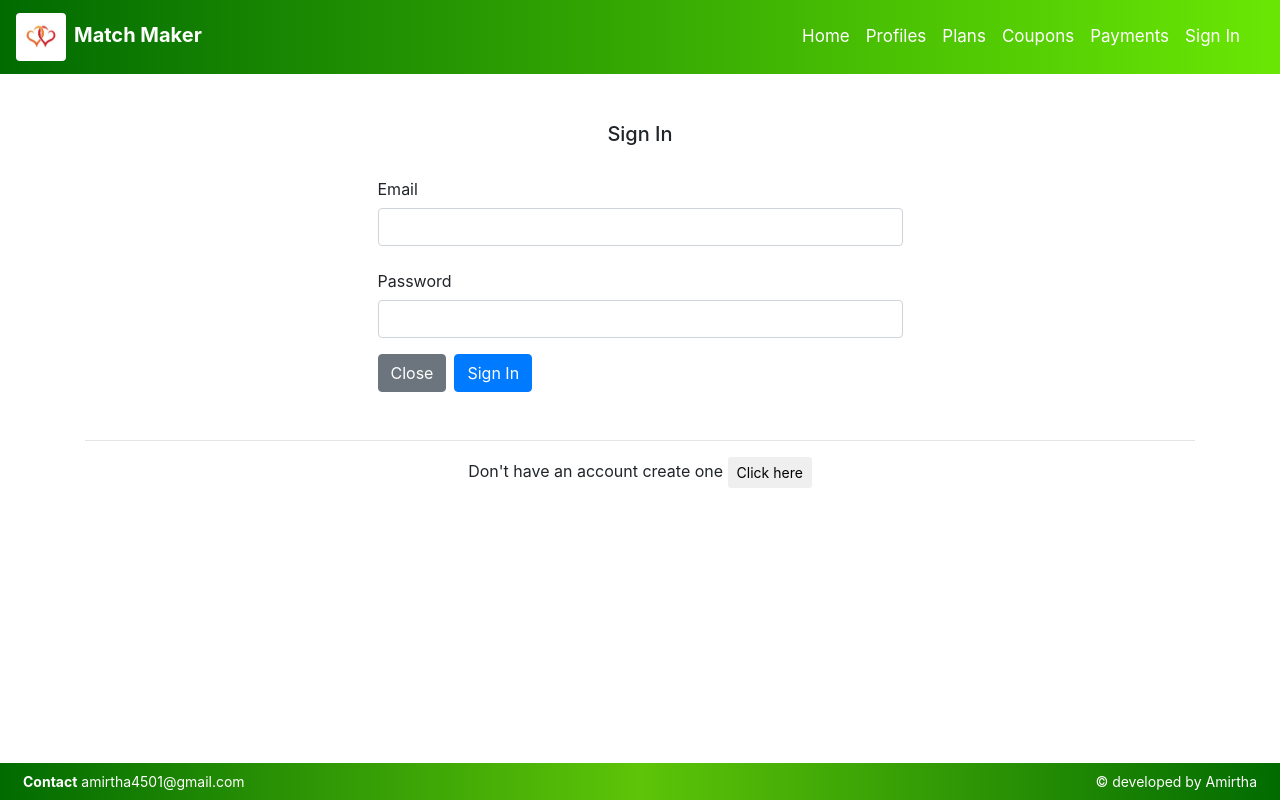
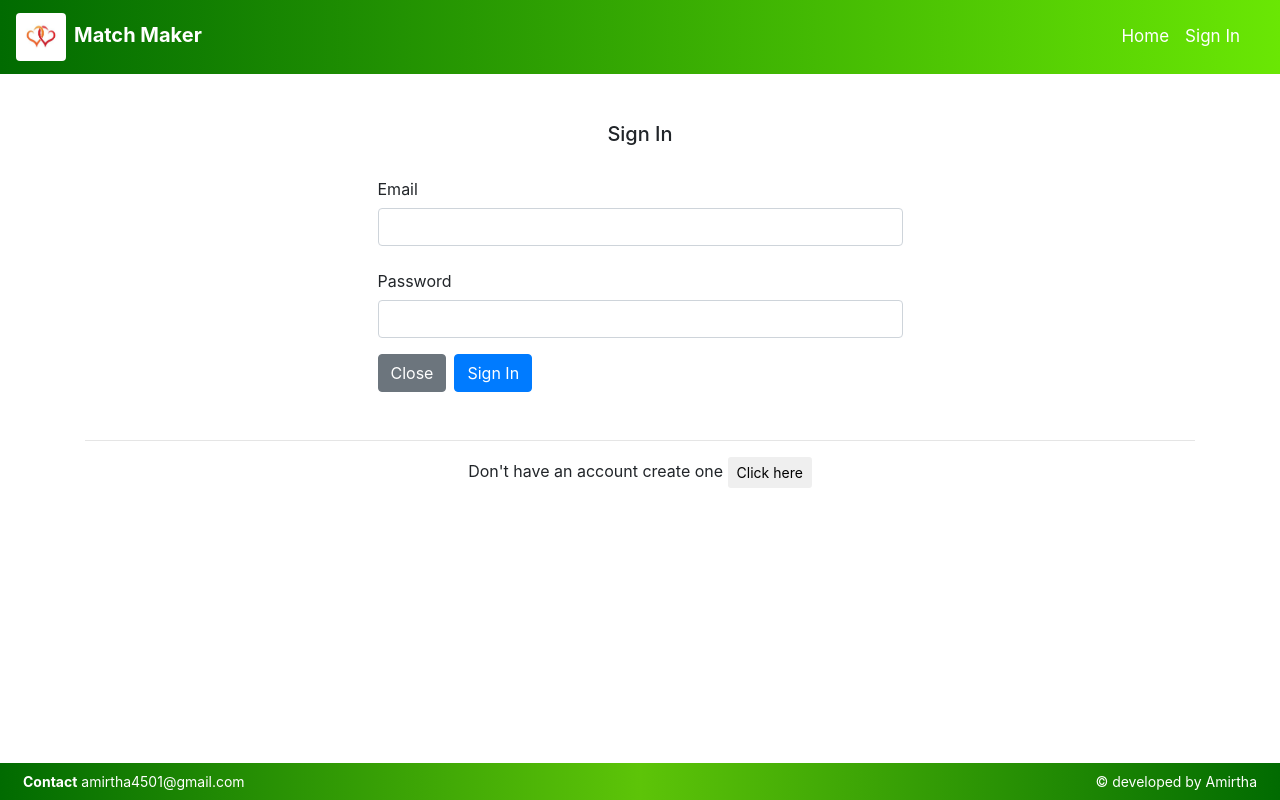
Before and after one commit to amirtha4501/MatchMaker-UI, an Angular app: page /auth in a window 1280 px wide. Built offline with nearby package versions, Linux system fonts and the light colour scheme.

Commit message:
Fix: Minor updates in authentication

```diff
--- a/src/app/auth/auth.component.ts
+++ b/src/app/auth/auth.component.ts
@@ -36,6 +36,7 @@ export class AuthComponent {
       (res: any) => {
         this.profilesService.token = res.accessToken;
         localStorage.setItem("token", res.accessToken);
+        localStorage.setItem("user_id", res.user_id);
         alert("Successfully Logged In");
         this.authLoginForm.reset();
         this.router.navigate(['/home']);
@@ -52,6 +53,7 @@ export class AuthComponent {
       (res: any) => {
         this.profilesService.token = res.accessToken;
         localStorage.setItem("token", res.accessToken);
+        localStorage.setItem("user_id", res.user_id);
         alert("Successfully created");
         this.authForm.reset();
         this.router.navigate(['/home']);
--- a/src/app/header/header.component.html
+++ b/src/app/header/header.component.html
@@ -14,10 +14,10 @@
 
       <ul class="navbar-nav ml-auto">
           <li class="nav-item"><a class="nav-link" routerLink='/home'>Home</a></li>
-          <li class="nav-item"><a class="nav-link" routerLink='/profiles'>Profiles</a></li>
-          <li class="nav-item"><a class="nav-link" routerLink='/plans'>Plans</a></li>
-          <li class="nav-item"><a class="nav-link" routerLink='/coupons'>Coupons</a></li>
-          <li class="nav-item"><a class="nav-link" routerLink='/payments'>Payments</a></li>
+          <li class="nav-item"><a class="nav-link" *ngIf="this.profileService.token" routerLink='/profiles'>Profiles</a></li>
+          <li class="nav-item"><a class="nav-link" *ngIf="this.profileService.token" routerLink='/plans'>Plans</a></li>
+          <li class="nav-item"><a class="nav-link" *ngIf="this.profileService.token" routerLink='/coupons'>Coupons</a></li>
+          <li class="nav-item"><a class="nav-link" *ngIf="this.profileService.token" routerLink='/payments'>Payments</a></li>
 
           <li class="nav-item"><a class="nav-link" routerLink='/auth' *ngIf="!this.profileService.token">Sign In</a></li>
 
--- a/src/app/header/header.component.ts
+++ b/src/app/header/header.component.ts
@@ -18,7 +18,7 @@ export class HeaderComponent {
   signout() {
     this.profileService.token = "";
     localStorage.removeItem("token");
-    this.router.navigate(['/profiles']);
+    this.router.navigate(['/home']);
   }
 
 
```
